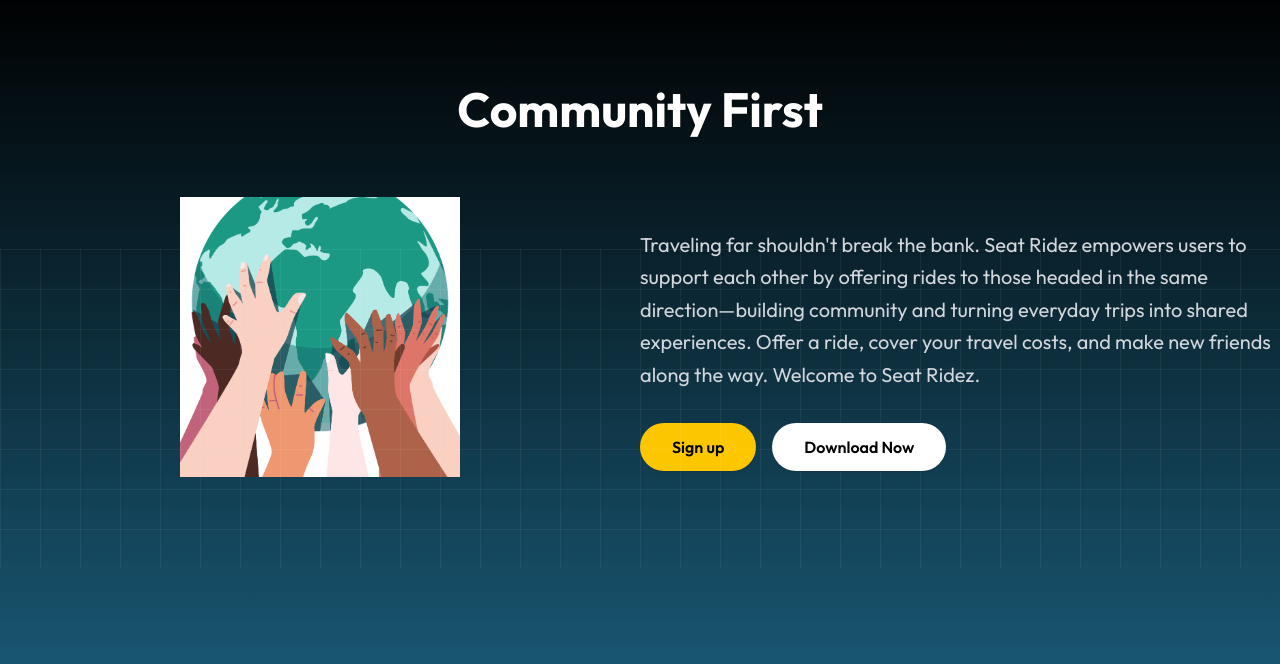
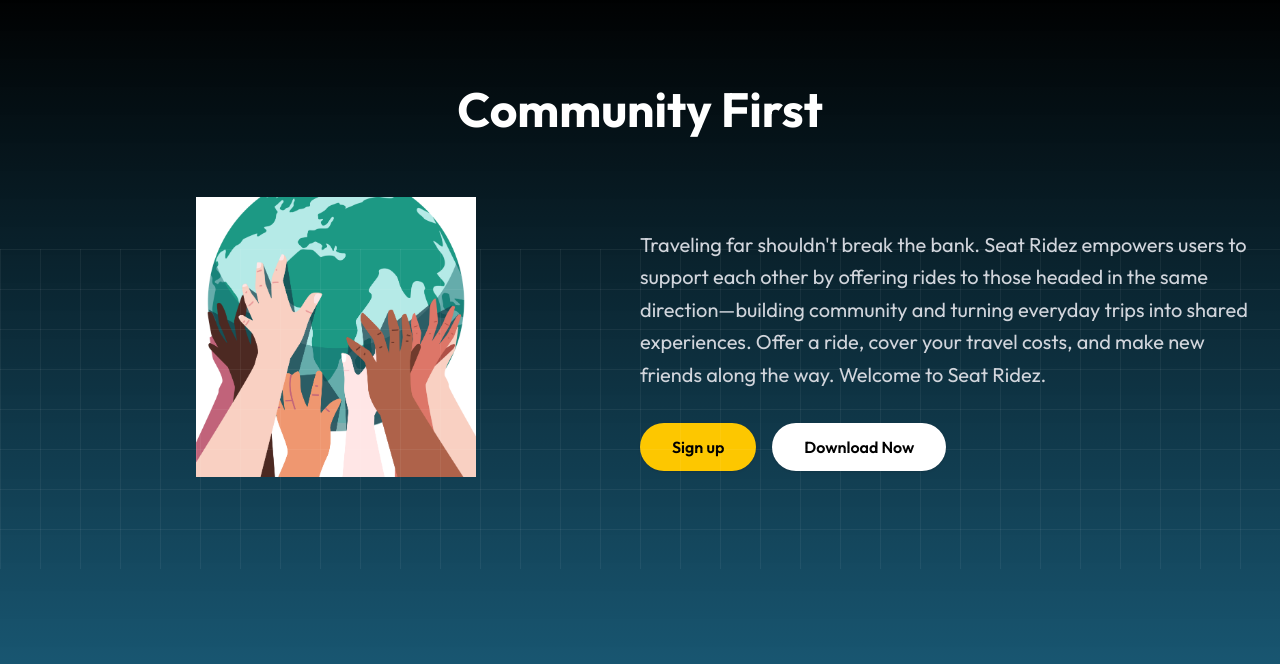
Before and after one commit to SRidez-app/website, a React (Vite) app: page / in a window 1280 px wide. Shown: the part 5696-6360 px from the top of the page. Built offline with nearby package versions, Linux system fonts and the light colour scheme.

Commit message:
Update CommunityFirst.jsx

```diff
--- a/src/components/CommunityFirst.jsx
+++ b/src/components/CommunityFirst.jsx
@@ -4,7 +4,7 @@
 const CommunityFirst = () => {
   return (
     <section
-      className="relative py-8 overflow-hidden min-h-[600px] lg:min-h-[700px]"
+      className="relative py-8 px-4 sm:px-6 lg:px-8 overflow-hidden min-h-[600px] lg:min-h-[700px]"
       style={{
         background: 'linear-gradient(180deg, rgba(0,0,0,1) 0%, rgba(0,71,102,0.9) 100%, rgba(0,0,0,1) 100%)'
       }}
```
